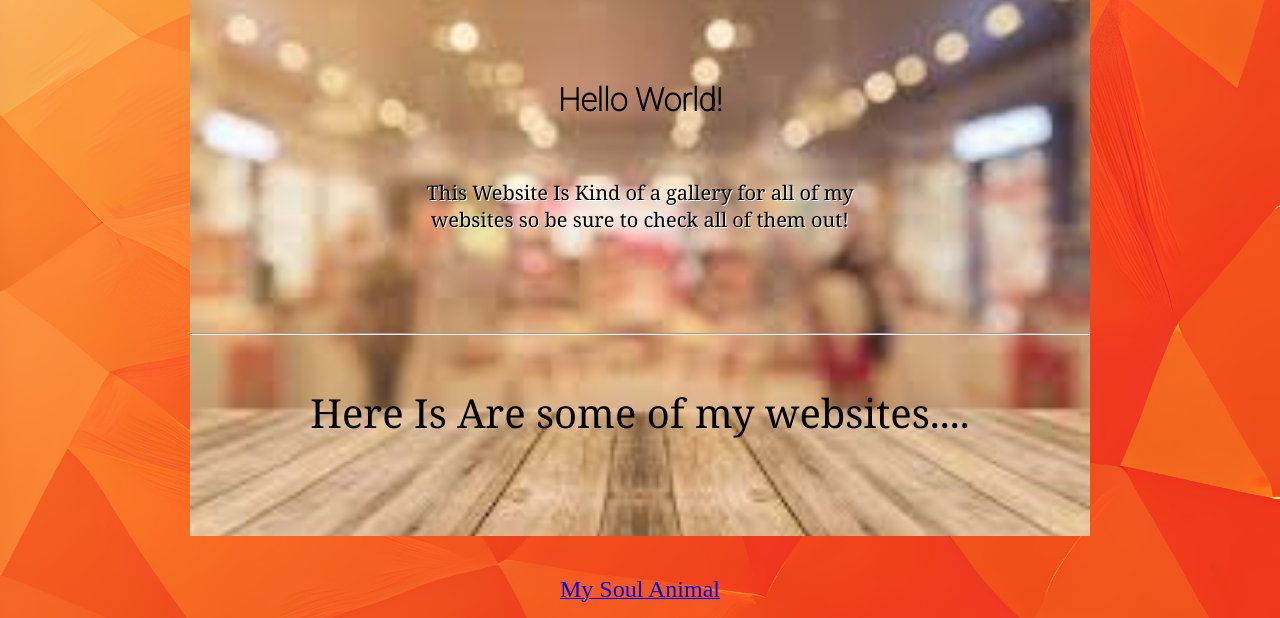
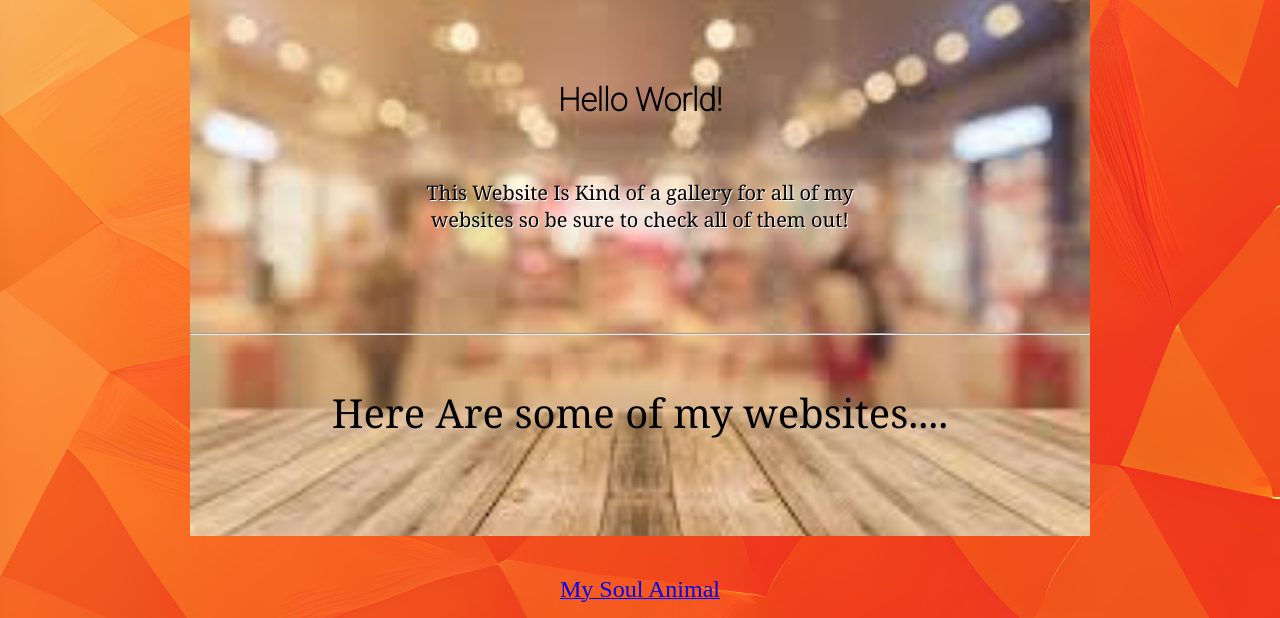
Before and after one commit to NikethanB/LOL, a plain HTML site: page index.html in a window 1280 px wide. Shown: the part 164-782 px from the top of the page. Drawn offline with Linux system fonts and the light colour scheme.

Commit message:
Update index.html

```diff
--- a/index.html
+++ b/index.html
@@ -90,7 +90,7 @@
                <p class="p2">Home Profile Blog Portfolio Pricing Contact</p>
                <h1>Hello World!</h1>
                <p class="p1">This Website Is Kind of a gallery for all of my websites so be sure to check all of them out!</p>
-         <hr><p class="p3">Here Is Are some of my websites....</p>
+         <hr><p class="p3">Here  Are some of my websites....</p>
           <p class="p4">
            <center>
             <br>
```
